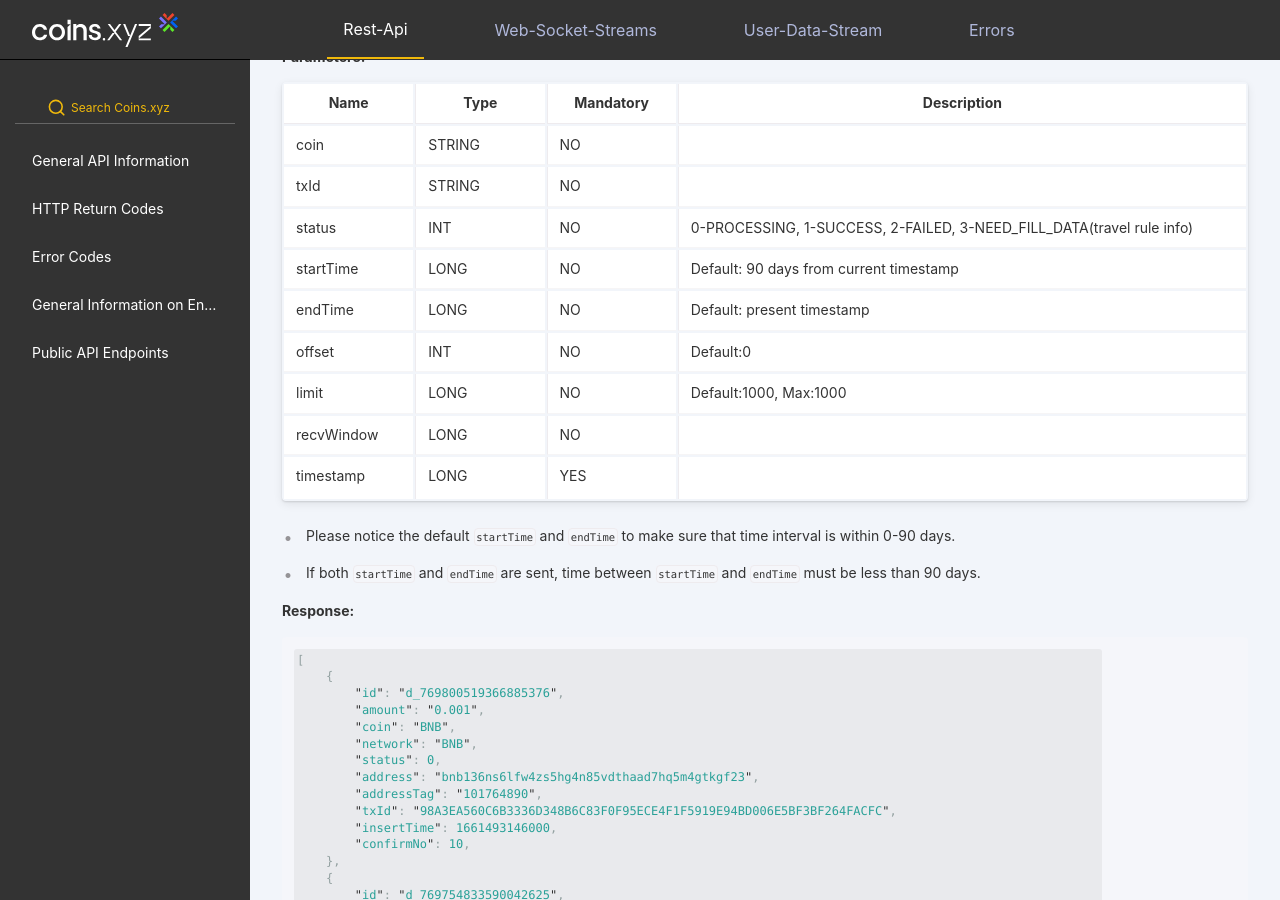
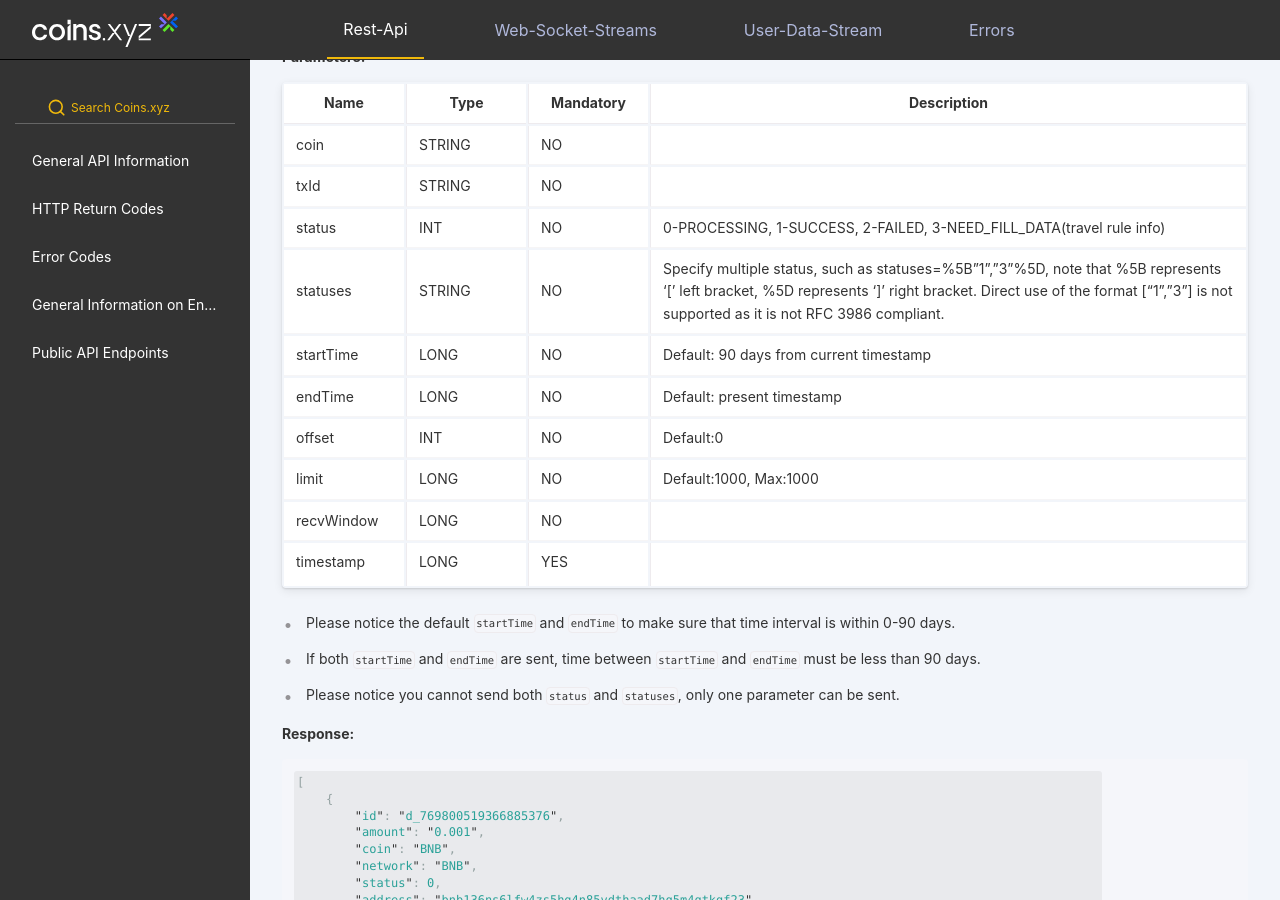
Before and after one commit to coins-docs/xyz, a Jekyll site: the page built from docs/rest-api.md, in a window 1280 px wide and 900 px high, scrolled down 13613 px. Built offline with Jekyll 4.4.1, drawn with Linux system fonts in a browser that asks for light colours.

Commit message:
Update rest-api.md

```diff
--- a/docs/rest-api.md
+++ b/docs/rest-api.md
@@ -678,6 +678,7 @@ Fetch deposit history.
 | coin       | STRING | NO        |                                                              |
 | txId       | STRING | NO        |                                                              |
 | status     | INT    | NO        | 0-PROCESSING, 1-SUCCESS, 2-FAILED, 3-NEED_FILL_DATA(travel rule info) |
+| statuses   | STRING | NO        | Specify multiple status, such as statuses=%5B"1","3"%5D, note that %5B represents '[' left bracket, %5D represents ']' right bracket. Direct use of the format ["1","3"] is not supported as it is not RFC 3986 compliant. |
 | startTime  | LONG   | NO        | Default: 90 days from current timestamp                      |
 | endTime    | LONG   | NO        | Default: present timestamp                                   |
 | offset     | INT    | NO        | Default:0                                                    |
@@ -689,6 +690,7 @@ Fetch deposit history.
 
 * If both `startTime` and `endTime` are sent, time between `startTime` and `endTime` must be less than 90 days.
 
+* Please notice you cannot send both `status` and `statuses`, only one parameter can be sent.
 
 **Response:**
 
```
